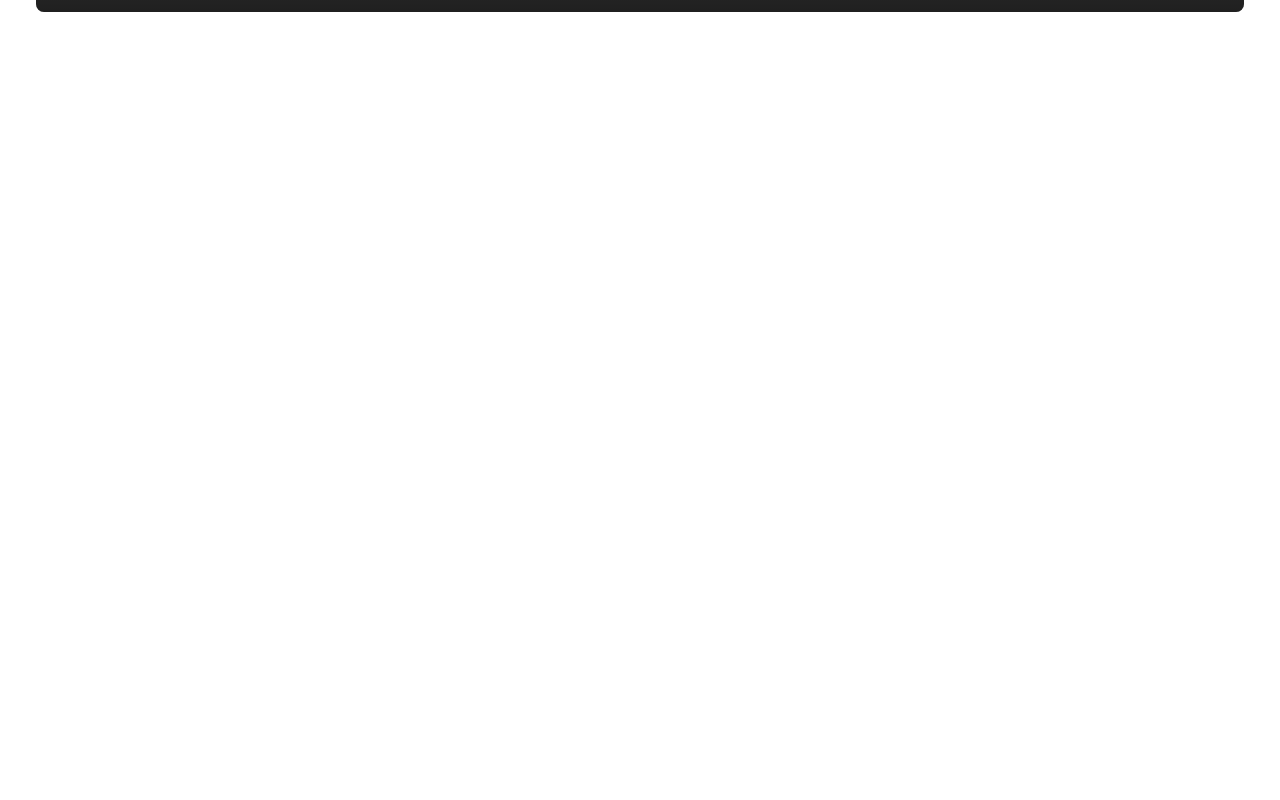
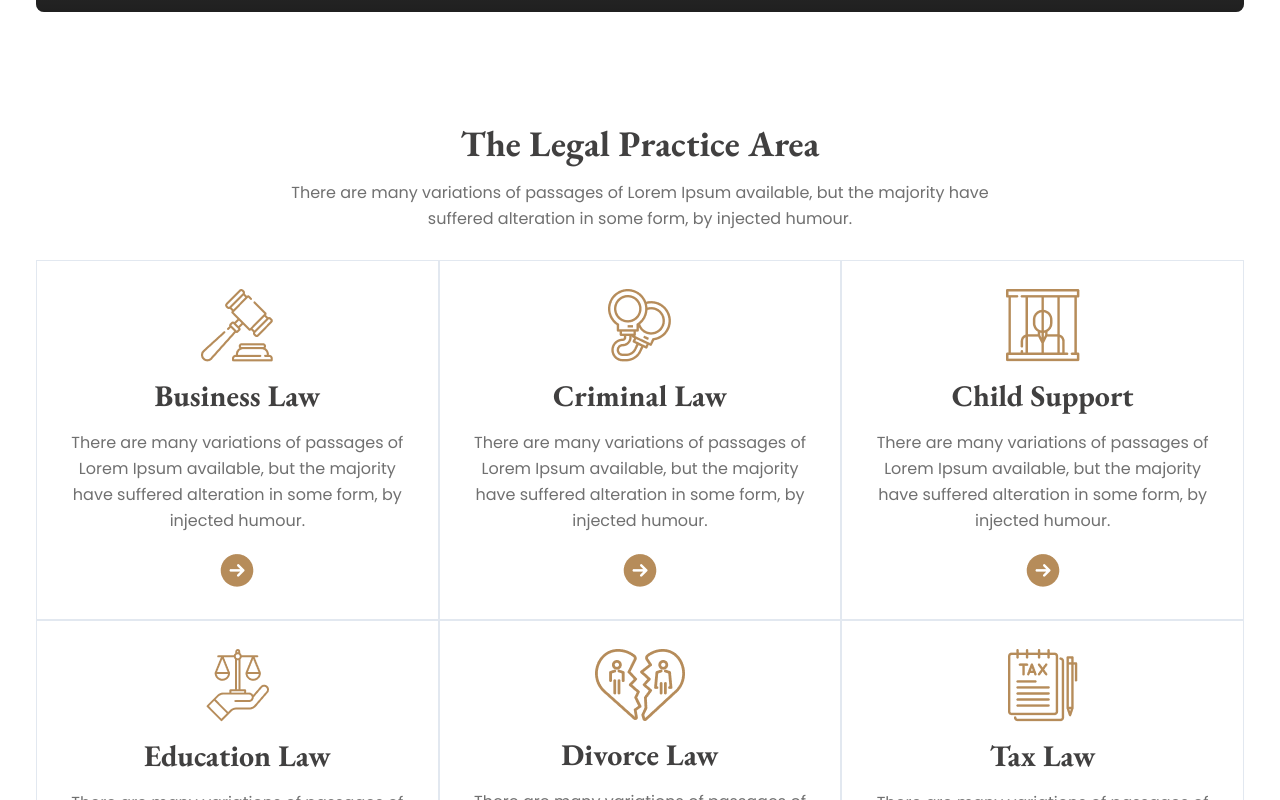
Before and after one commit to Dev-Zual/law-solution, a React (Vite) app: page / in a window 1280 px wide. Shown: the part 660-1460 px from the top of the page. Before the commit the page ends 800 px from the top, so only its background shows below. Built offline with nearby package versions, Linux system fonts and the light colour scheme; grey boxes are pictures that could not be loaded.

Commit message:
service area done

```diff
--- a/package.json
+++ b/package.json
@@ -11,6 +11,7 @@
   },
   "dependencies": {
     "@radix-ui/react-menubar": "^1.1.2",
+    "@radix-ui/react-separator": "^1.1.0",
     "@radix-ui/react-slot": "^1.1.0",
     "class-variance-authority": "^0.7.1",
     "clsx": "^2.1.1",
--- a/src/App.jsx
+++ b/src/App.jsx
@@ -1,5 +1,6 @@
 import Banner from "./components/pages/Banner";
 import Navbar from "./components/pages/Navbar";
+import Services from "./components/pages/Services";
 
 function App() {
   return (
@@ -9,6 +10,7 @@ function App() {
       </header>
       <main className="container mx-auto px-9">
         <Banner />
+        <Services />
       </main>
       <footer></footer>
     </>
--- /dev/null
+++ b/src/components/pages/Services.jsx
@@ -0,0 +1,70 @@
+import Card from "../ui/Card";
+
+export default function Services() {
+  const cardData = [
+    {
+      img: "./images/business.png",
+      title: "Business Law",
+      description:
+        "There are many variations of passages of Lorem Ipsum available, but the majority have suffered alteration in some form, by injected humour.",
+      icon: "./images/Frame.png",
+    },
+    {
+      img: "./images/criminal.png",
+      title: "Criminal Law",
+      description:
+        "There are many variations of passages of Lorem Ipsum available, but the majority have suffered alteration in some form, by injected humour.",
+      icon: "./images/Frame.png",
+    },
+    {
+      img: "./images/child.png",
+      title: "Child Support",
+      description:
+        "There are many variations of passages of Lorem Ipsum available, but the majority have suffered alteration in some form, by injected humour.",
+      icon: "./images/Frame.png",
+    },
+    {
+      img: "./images/education.png",
+      title: "Education Law",
+      description:
+        "There are many variations of passages of Lorem Ipsum available, but the majority have suffered alteration in some form, by injected humour.",
+      icon: "./images/Frame.png",
+    },
+    {
+      img: "./images/divorce.png",
+      title: "Divorce Law",
+      description:
+        "There are many variations of passages of Lorem Ipsum available, but the majority have suffered alteration in some form, by injected humour.",
+      icon: "./images/Frame.png",
+    },
+    {
+      img: "./images/tax.png",
+      title: "Tax Law",
+      description:
+        "There are many variations of passages of Lorem Ipsum available, but the majority have suffered alteration in some form, by injected humour.",
+      icon: "./images/Frame.png",
+    },
+  ];
+  return (
+    <div className="mb-24">
+      <div className="flex justify-center mb-7">
+        <div className="text-center space-y-4 w-3/5">
+          <h1 className="text-4xl font-bold text-[#414040]">
+            The Legal Practice Area
+          </h1>
+          <p className="text-base text-[#707070] leading-[1.625rem]">
+            There are many variations of passages of Lorem Ipsum available, but
+            the majority have suffered alteration in some form, by injected
+            humour.
+          </p>
+        </div>
+      </div>
+      {/* card area */}
+      <div className="grid grid-cols-1 lg:grid-cols-3">
+        {cardData.map((cardItem, index) => (
+          <Card key={index} cardData={cardItem} />
+        ))}
+      </div>
+    </div>
+  );
+}
--- /dev/null
+++ b/src/components/ui/Card.jsx
@@ -0,0 +1,19 @@
+export default function Card({ ...cardData }) {
+  const { img, title, description, icon } = cardData.cardData;
+  return (
+    <div className="text-center px-5 py-7  border space-y-4">
+      <div className="flex justify-center">
+        <img src={img} alt="" />
+      </div>
+      <h4 className="text-3xl font-bold text-[#414040]">{title}</h4>
+      <p className="text-base text-[#707070] leading-[1.625rem]">
+        {description}
+      </p>
+      {icon && (
+        <div className="flex justify-center">
+          <img src={icon} alt="" />
+        </div>
+      )}
+    </div>
+  );
+}
--- /dev/null
+++ b/src/components/ui/separator.jsx
@@ -0,0 +1,23 @@
+import * as React from "react"
+import * as SeparatorPrimitive from "@radix-ui/react-separator"
+
+import { cn } from "@/lib/utils"
+
+const Separator = React.forwardRef((
+  { className, orientation = "horizontal", decorative = true, ...props },
+  ref
+) => (
+  <SeparatorPrimitive.Root
+    ref={ref}
+    decorative={decorative}
+    orientation={orientation}
+    className={cn(
+      "shrink-0 bg-border",
+      orientation === "horizontal" ? "h-[1px] w-full" : "h-full w-[1px]",
+      className
+    )}
+    {...props} />
+))
+Separator.displayName = SeparatorPrimitive.Root.displayName
+
+export { Separator }
```
Also changed, not shown: 1 other file (tests, documents, lock files or other folders).
